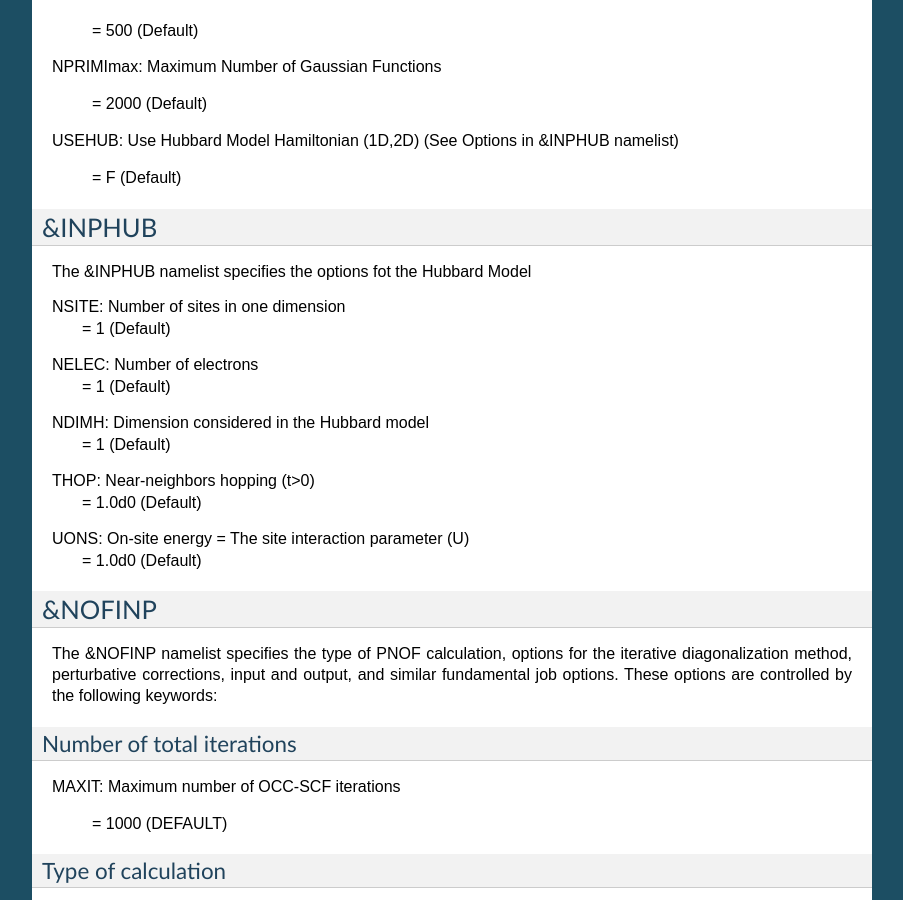
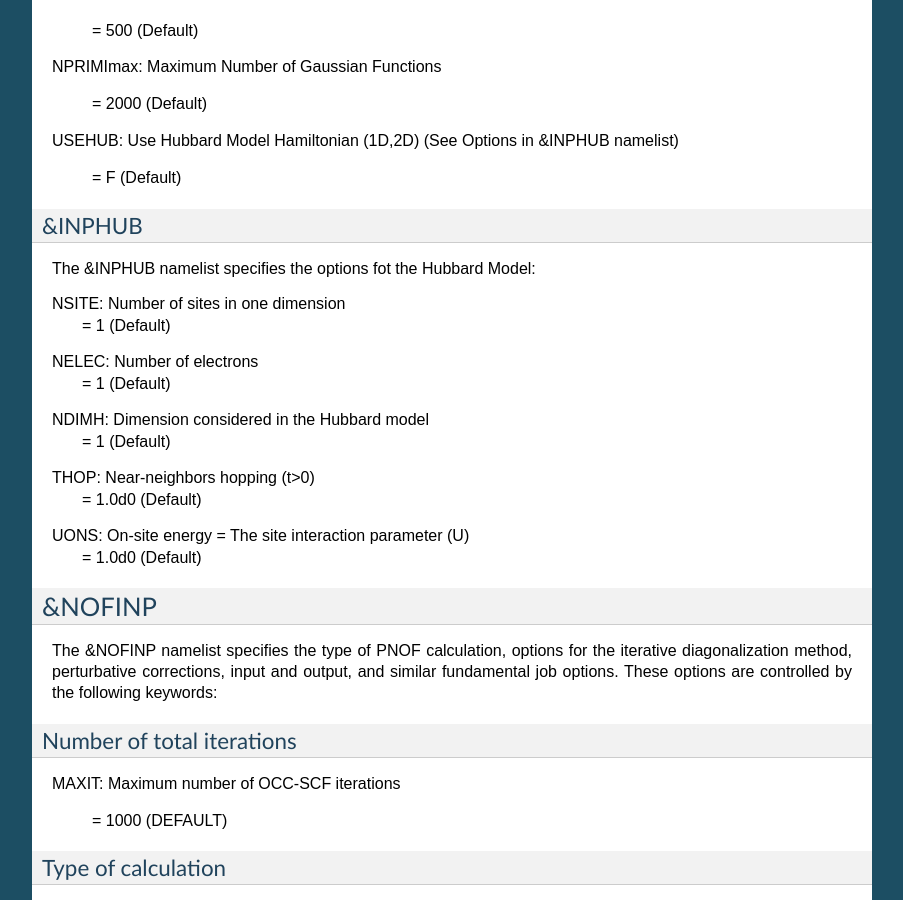
Before and after one commit to DoNOF/DoNOF-Documentation, a Sphinx documentation site: the page built from docs/input.rst, in a window 1280 px wide and 900 px high, scrolled down 2238 px. Shown: the whole window, without its empty margins (198-1101 px from the left). Built offline with Sphinx 7.4.7, drawn with Linux system fonts in a browser that asks for light colours.

```diff
--- a/docs/input.rst
+++ b/docs/input.rst
@@ -119,11 +119,9 @@ USEHUB:     Use Hubbard Model Hamiltonian (1D,2D) (See Options in &INPHUB nameli
     = F     (Default)
 
 
-*******
 &INPHUB
-*******
-
-The &INPHUB namelist specifies the options fot the Hubbard Model
+^^^^^^^^
+The &INPHUB namelist specifies the options fot the Hubbard Model:
 
 NSITE:      Number of sites in one dimension
     = 1     (Default)
```
